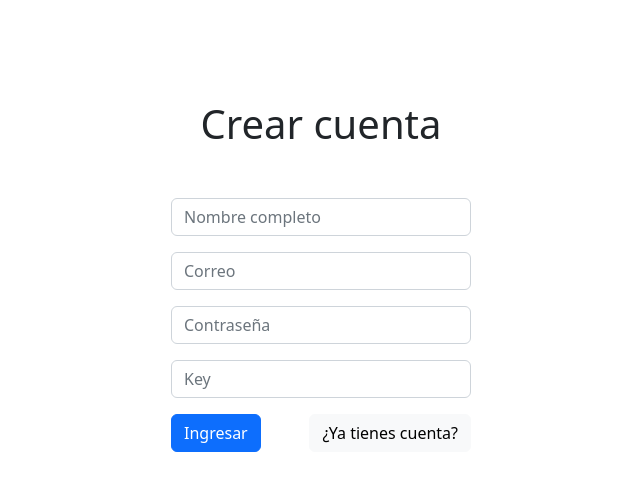
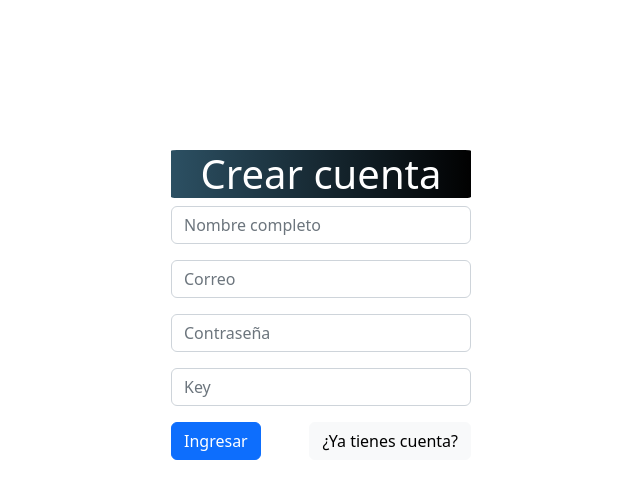
Before and after one commit to hernanr9317/sampleFrontendNextJs, a Next.js app: page /auth/register in a window 1280 px wide. Shown: the top 498 px of the page, without its empty margins (319-959 px from the left). Built offline with nearby package versions, Linux system fonts and the light colour scheme; no server answers.

Commit message:
add styles login-register

```diff
--- a/pages/auth/login.jsx
+++ b/pages/auth/login.jsx
@@ -28,7 +28,6 @@ const LoginPage = () => {
 
   return (
     <AuthLayout title="Login">
-      <div className="login-container">
       <Form
         className="form-login-register"
         onSubmit={handleSubmit(onLoginUser)}
@@ -72,7 +71,6 @@ const LoginPage = () => {
           </Button>
         </Link>
       </Form>
-      </div>
     </AuthLayout>
   );
 };
--- a/pages/auth/register.jsx
+++ b/pages/auth/register.jsx
@@ -40,13 +40,11 @@ const RegisterPage = () => {
 
   return (
     <AuthLayout title="Registro">
-      <h1 className="text-center" style={{marginTop: '100px'}}>
-        Crear cuenta
-      </h1>
       <Form
-        style={{width: '300px', margin: 'auto', marginTop: '50px'}}
+        className="form-login-register"
         onSubmit={handleSubmit(onRegisterForm)}
       >
+        <h1 className="text-center title">Crear cuenta</h1>
         <div
           className="alert alert-success"
           role="alert"
--- a/pages/auth/styles.scss
+++ b/pages/auth/styles.scss
@@ -1,16 +1,10 @@
 
 .form-login-register {
-    border: 1px solid  rgb(191, 191, 191);
-    border-radius: 15px;
-    padding: 10px;
     width: 300px;
     margin: auto;
     margin-top: 50px;
-}
 
-
-.login-container{
-   padding-top: 100px;
+    padding-top: 100px;
 
     .title {
         background: linear-gradient(90deg, rgba(44,80,99,1) 0%, rgba(1,1,1,1) 100%);
```
Lines whose indentation alone changed are shown as unchanged.
